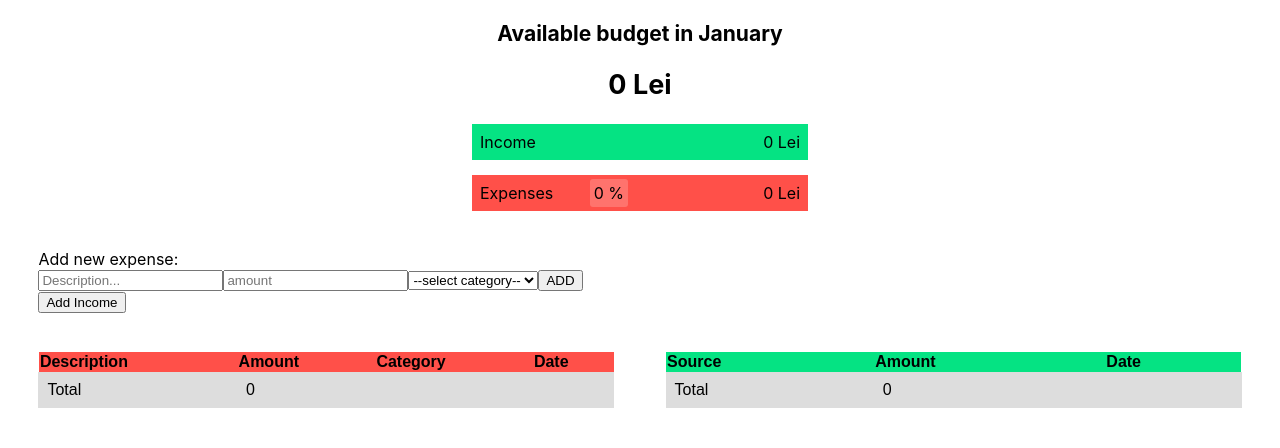
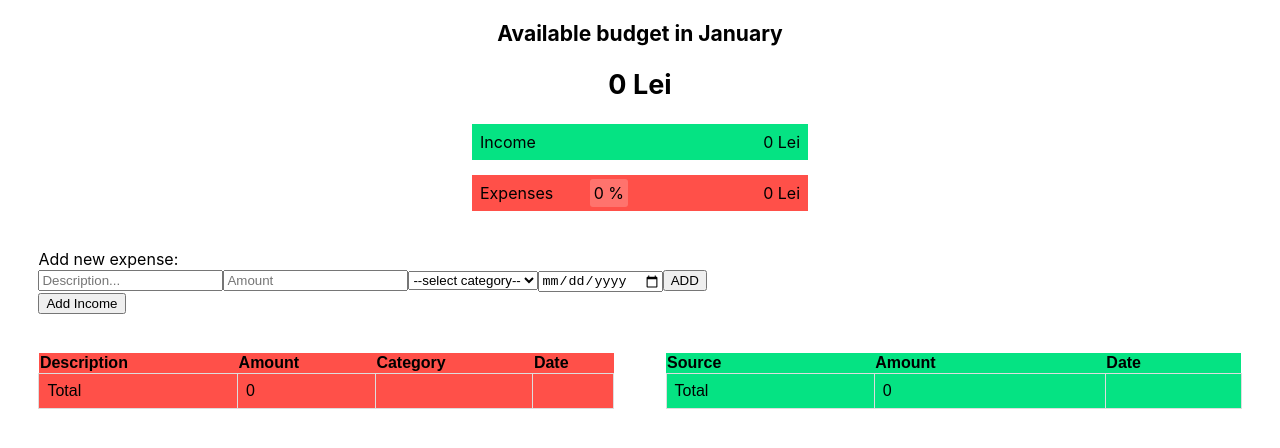
Before and after one commit to TudorBucur19/TheMoneyApp--React, a React (Create React App) app: page / in a window 1280 px wide. Shown: the top 448 px of the page. Built offline with nearby package versions, Linux system fonts and the light colour scheme.

Commit message:
date feature added

```diff
--- a/src/App.js
+++ b/src/App.js
@@ -43,7 +43,8 @@ function App() {
     setExpense({
       description: "",
       amount: "",
-      category: ""
+      category: "",
+      date: ""
     });
     setExpAmountList([...expAmountList, Number(expense.amount)]);
   };
@@ -61,7 +62,8 @@ function App() {
     setIncList([...incList, income]);
     setIncome({
       source: "",
-      amount: ""
+      amount: "",
+      date: ""
     });
     setIncAmountList([...incAmountList, Number(income.amount)]);
   };
--- a/src/components/expInputs.jsx
+++ b/src/components/expInputs.jsx
@@ -14,11 +14,12 @@ const ExpInputs = ({handleExpChange, expense, handleExpSubmit}) => {
                 value={expense.description}
                 onChange={handleExpChange}
                 required
+                maxLength="20"
                 />
 
                 <input
                 type="number"
-                placeholder="amount"
+                placeholder="Amount"
                 name="amount"
                 value={expense.amount}
                 onChange={handleExpChange}
@@ -32,6 +33,8 @@ const ExpInputs = ({handleExpChange, expense, handleExpSubmit}) => {
                     <option value="rent">Rent</option>
                     <option value="utilities">Utilities</option>
                 </select>
+
+                <input type="date" name="date" onChange={handleExpChange} value={expense.date}/>
                 <button type="submit">ADD</button>
             </form>
             </div>
--- a/src/components/expensesDisplay/expenses.jsx
+++ b/src/components/expensesDisplay/expenses.jsx
@@ -10,28 +10,34 @@ const Expenses = ({content, totalExp}) => {
     return(
         <div>
             <table className="expenses--display">
+                <thead>
                 <tr className="exp--header">
                     <th>Description</th>
                     <th>Amount</th>
                     <th>Category</th>
                     <th>Date</th>
                 </tr>
+                </thead>
 
+                <tbody>
                 {content.map(el =>
                 <tr>
                     <td>{el.description} </td>
                     <td>{el.amount}</td>
                     <td>{el.category}</td>
-                    <td>{date}</td>
+                    <td>{el.date ? el.date : date}</td>
                 </tr>
                 )}
+                </tbody>
 
+                <tfoot className="exp--foot">
                 <tr>
                     <td>Total</td>
                     <td>{totalExp}</td>
                     <td></td>
                     <td></td>
                 </tr>
+                </tfoot>
 
             </table>
 
--- a/src/components/expensesDisplay/expenses.styles.css
+++ b/src/components/expensesDisplay/expenses.styles.css
@@ -19,5 +19,9 @@
   }
 
   tr:nth-child(even) {
-    background-color: #e9e7e7;
+    background-color: #f3f3f3;
   }
+
+  .exp--foot {
+    background: #FF5049;
+  }
--- a/src/components/incInputs.jsx
+++ b/src/components/incInputs.jsx
@@ -10,15 +10,24 @@ const IncInputs = ({closeInc, handleIncChange, handleIncSubmit, income}) => {
                 name="source"
                 value={income.source}
                 onChange={handleIncChange}
-                required/>
+                required
+                maxLength="20"
+                />
 
                 <input
                 type="number"
-                placeholder="amount"
+                placeholder="Amount"
                 name="amount"
                 value={income.amount}
                 onChange={handleIncChange}
                 required
+                />
+
+                <input
+                type="date"
+                name="date"
+                onChange={handleIncChange}
+                value={income.date}
                 />
 
                 <button type="submit">ADD</button>
--- a/src/components/incomesDisplay/incomes.jsx
+++ b/src/components/incomesDisplay/incomes.jsx
@@ -11,24 +11,31 @@ const Incomes = ({content, totalInc}) => {
     return(
         <div>
             <table className="incomes--display">
+                <thead>
                 <tr className="inc--header">
                     <th>Source</th>
                     <th>Amount</th>
                     <th>Date</th>
                 </tr>
+                </thead>
 
+                <tbody>
                 {content.map(el =>
                 <tr>
-                    <td>{el.source} </td>
+                    <td>{el.source}</td>
                     <td>{el.amount}</td>
-                    <td>{date}</td>
+                    <td>{el.date ? el.date : date}</td>
                 </tr>
                 )}
+                </tbody>
+
+                <tfoot className="inc--foot">
                 <tr>
                     <td>Total</td>
                     <td>{totalInc}</td>
                     <td></td>
                 </tr>
+                </tfoot>
             </table>
         </div>
     )
--- a/src/components/incomesDisplay/incomes.styles.css
+++ b/src/components/incomesDisplay/incomes.styles.css
@@ -19,5 +19,9 @@
   }
 
   tr:nth-child(even) {
-    background-color: #dddddd;
+    background-color: #f3f3f3;
   }
+
+  .inc--foot {
+    background: #05e383;
+  }
```
Also changed, not shown: 1 other file (tests, documents, lock files or other folders).
